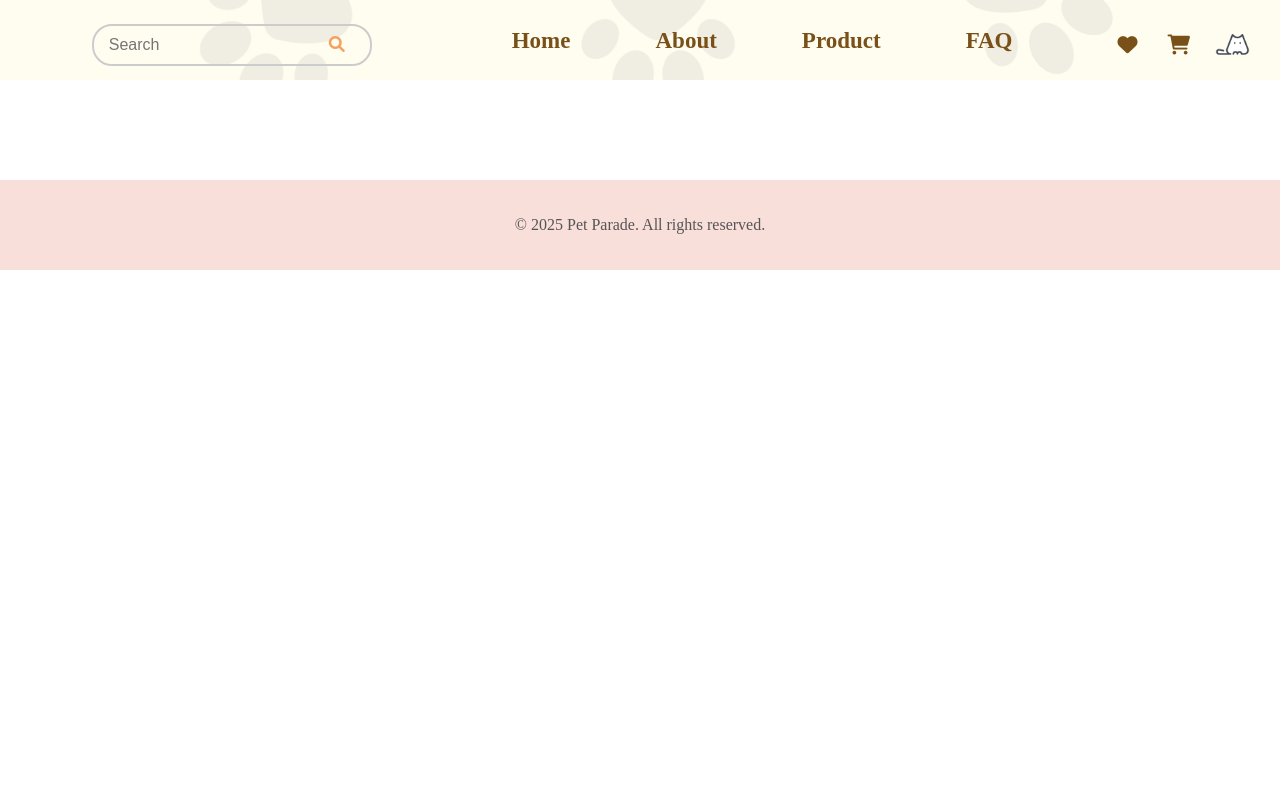
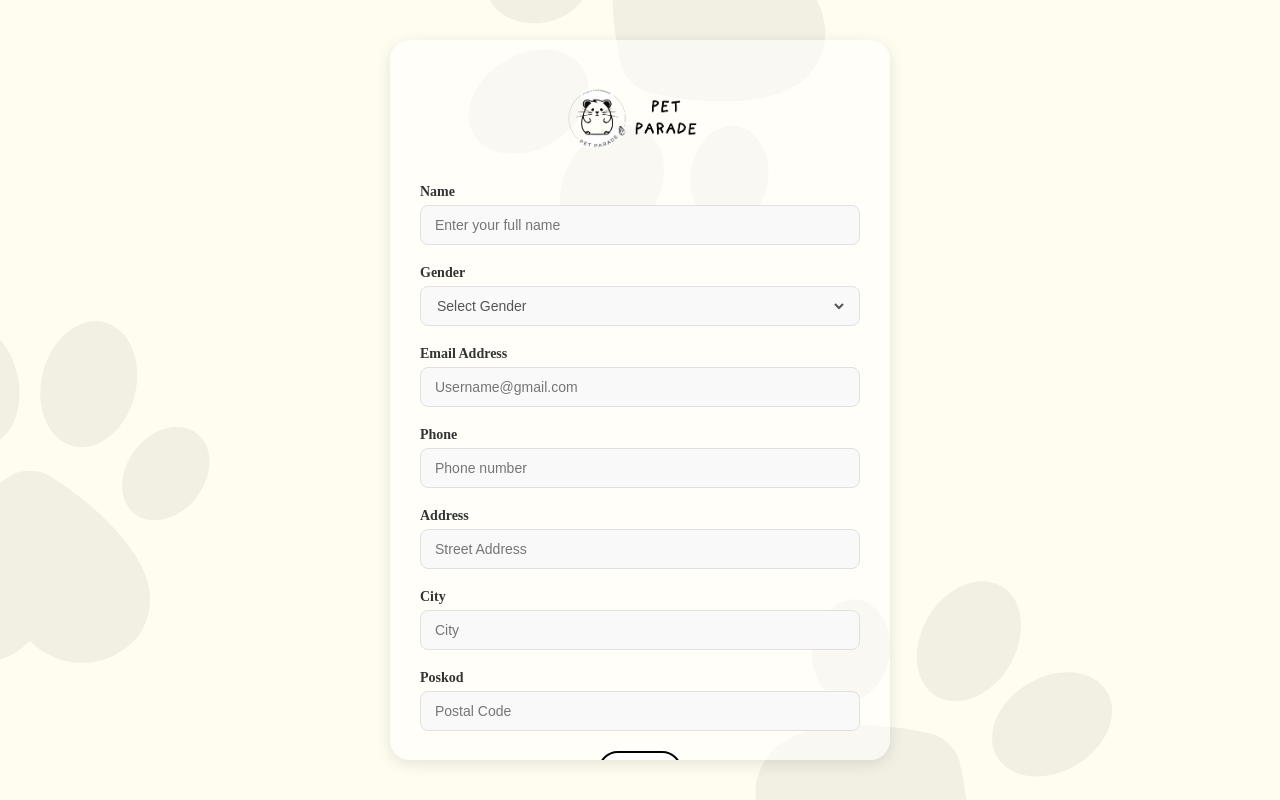
Before and after one commit to uruha8Rushia/petparade, a React (Create React App) app: page /signup in a window 1280 px wide. Shown: the top 800 px of the page. Built offline with nearby package versions, Linux system fonts and the light colour scheme.

Commit message:
add signup page

```diff
--- /dev/null
+++ b/src/App.css
@@ -0,0 +1,24 @@
+/* Apply custom scrollbar styles globally */
+html {
+    scrollbar-width: thin; /* For Firefox - sets the scrollbar width */
+    scrollbar-color: #c4c4c4 #f0f0f0; /* For Firefox - thumb color and track color */
+  }
+
+  html::-webkit-scrollbar {
+    width: 8px; /* Width of the scrollbar */
+    height: 8px; /* Height for horizontal scrollbars */
+  }
+
+  html::-webkit-scrollbar-thumb {
+    background: #c4c4c4; /* Color of the scrollbar thumb */
+    border-radius: 10px; /* Rounded edges for the thumb */
+  }
+
+  html::-webkit-scrollbar-thumb:hover {
+    background: #a4a4a4; /* Darker color on hover */
+  }
+
+  html::-webkit-scrollbar-track {
+    background: #f0f0f0; /* Background color of the scrollbar track */
+    border-radius: 10px; /* Rounded edges for the track */
+  }
--- a/src/App.js
+++ b/src/App.js
@@ -10,6 +10,7 @@ import PaymentFAQ from "./pages/FAQ_category/PaymentFAQ";
 import DeliveryFAQ from "./pages/FAQ_category/DeliveryFAQ";
 import ReturnsFAQ from "./pages/FAQ_category/ReturnsFAQ";
 import LoginForm from "./pages/Login";
+import Signup from "./pages/Singup";
 import Footer from "./component/Footer";
 
 function App() {
@@ -18,7 +19,8 @@ function App() {
       <Routes>
         {/* Login Page as default */}
         <Route path="/" element={<LoginForm />} />
-
+        {/* Signup Page */}
+        <Route path="/signup" element={<Signup />} />
         {/* Other routes */}
         <Route
           path="/*"
--- a/src/index.css
+++ b/src/index.css
@@ -2,3 +2,28 @@ body {
   margin: 0;
   padding: 0;
 }
+
+/* Apply custom scrollbar styles globally */
+html {
+  scrollbar-width: thin; /* For Firefox - sets the scrollbar width */
+  scrollbar-color: #c4c4c4 #f0f0f0; /* For Firefox - thumb color and track color */
+}
+
+html::-webkit-scrollbar {
+  width: 8px; /* Width of the scrollbar */
+  height: 8px; /* Height for horizontal scrollbars */
+}
+
+html::-webkit-scrollbar-thumb {
+  background: #c4c4c4; /* Color of the scrollbar thumb */
+  border-radius: 10px; /* Rounded edges for the thumb */
+}
+
+html::-webkit-scrollbar-thumb:hover {
+  background: #a4a4a4; /* Darker color on hover */
+}
+
+html::-webkit-scrollbar-track {
+  background: #f0f0f0; /* Background color of the scrollbar track */
+  border-radius: 10px; /* Rounded edges for the track */
+}
--- a/src/pages/Login.css
+++ b/src/pages/Login.css
@@ -9,7 +9,7 @@
 
   .login-card {
     background-color: #ffffff89;
-    border-radius: 12px;
+    border-radius: 20px;
     box-shadow: 0px 4px 15px rgba(0, 0, 0, 0.1);
     padding: 40px 30px;
     width: 100%;
@@ -92,7 +92,7 @@
     user-select: none;
     -webkit-user-select: none;
     touch-action: manipulation;
-    width: 200px;
+    width: 180px;
   }
 
   .login-button:hover {
@@ -104,17 +104,25 @@
     display: flex;
     justify-content: space-between;
     margin-top: 15px;
+    bottom: 20px;
   }
 
   .login-links a {
+    padding: 8px;
+    background-color: transparent;
+    width: 50px;
+    border-radius: 20px;
+    border: 2px solid #000;
     color: #000000;
-    font-size: 14px;
+    font-size: 12px;
     text-decoration: none;
-    transition: color 0.3s ease;
+    transition: color 0.5s ease;
+    text-align: center;
   }
 
   .login-links a:hover {
-    color: #f4a261;
+    color: white;
+    background-color: rgb(235, 179, 179);
   }
 
   .login-button:focus {
--- /dev/null
+++ b/src/pages/Signup.css
@@ -0,0 +1,112 @@
+.signup-container {
+    display: flex;
+    justify-content: center;
+    align-items: center;
+    height: 100vh;
+    background-image: url('/public/profile-background.png');
+  }
+
+  .signup-card {
+    background-color: #ffffff89;
+    border-radius: 20px;
+    box-shadow: 0px 4px 15px rgba(0, 0, 0, 0.1);
+    padding: 40px 30px;
+    width: 100%;
+    max-width: 500px; /* Set a maximum width to keep the card compact */
+    max-height: 90vh; /* Ensure the card doesn't exceed the viewport height */
+    overflow-y: auto; /* Enable vertical scrolling inside the card */
+    text-align: center;
+    box-sizing: border-box; /* Include padding and border in the element's total width and height */
+  }
+
+  .signup-logo img {
+    height: 80px;
+    margin-bottom: 20px;
+  }
+
+  .signup-form {
+    display: flex;
+    flex-direction: column;
+  }
+
+  .input-group {
+    margin-bottom: 20px;
+    text-align: left;
+  }
+
+  .input-group label {
+    font-size: 14px;
+    font-weight: bold;
+    color: #333333;
+    margin-bottom: 5px;
+    display: block;
+  }
+
+  .input-field {
+    display: flex;
+    align-items: center;
+    background-color: #f9f9f9;
+    border: 1px solid #e0e0e0;
+    border-radius: 8px;
+    padding: 10px 12px;
+  }
+
+  .input-field input,
+  .input-field select {
+    width: 100%;
+    border: none;
+    outline: none;
+    background-color: transparent;
+    font-size: 14px;
+    color: #555555;
+  }
+
+  .signup-button {
+    align-self: center;
+    background-color: #fff;
+    border-radius: 20px;
+    border: 2px solid #000;
+    font-size: 1rem;
+    padding: .75rem;
+    cursor: pointer;
+    transition: all 0.3s ease-in-out;
+  }
+
+  .signup-button:hover {
+    background-color: rgb(235, 179, 179);
+    color: #fff;
+  }
+
+  .signup-links {
+    margin-top: 15px;
+  }
+
+  .signup-links a {
+    font-size: 12px;
+    color: #000;
+    text-decoration: none;
+    transition: color 0.3s ease;
+  }
+
+  .signup-links a:hover {
+    color: rgb(235, 179, 179);
+  }
+
+  /* Custom scrollbar styles */
+.signup-card::-webkit-scrollbar {
+    width: 8px; /* Width of the scrollbar */
+  }
+
+  .signup-card::-webkit-scrollbar-thumb {
+    background: #c4c4c4; /* Color of the scrollbar thumb */
+    border-radius: 10px; /* Rounded edges for the thumb */
+  }
+
+  .signup-card::-webkit-scrollbar-thumb:hover {
+    background: #a4a4a4; /* Darker color on hover */
+  }
+
+  .signup-card::-webkit-scrollbar-track {
+    background: #f0f0f0; /* Background color of the scrollbar track */
+    border-radius: 10px; /* Rounded edges for the track */
+  }
--- /dev/null
+++ b/src/pages/Singup.js
@@ -0,0 +1,78 @@
+import React from "react";
+import { useNavigate } from "react-router-dom";
+import "./Signup.css";
+
+const Signup = () => {
+  const navigate = useNavigate(); // Initialize the navigate function
+
+  const handleSignup = (e) => {
+    e.preventDefault(); // Prevent the default form submission behavior
+    // Temporarily skip validation and navigate to a confirmation page or home
+    navigate("/Home"); // Navigate to the /home page
+  };
+
+  return (
+    <div className="signup-container">
+      <div className="signup-card">
+        <div className="signup-logo">
+          <img src="/nav_logo.png" alt="Logo" /> {/* Replace with your logo */}
+        </div>
+        <form className="signup-form" onSubmit={handleSignup}>
+          <div className="input-group">
+            <label>Name</label>
+            <div className="input-field">
+              <input type="text" placeholder="Enter your full name" required />
+            </div>
+          </div>
+          <div className="input-group">
+            <label>Gender</label>
+            <div className="input-field">
+              <select required>
+                <option value="">Select Gender</option>
+                <option value="Male">Male</option>
+                <option value="Female">Female</option>
+                <option value="Other">Other</option>
+              </select>
+            </div>
+          </div>
+          <div className="input-group">
+            <label>Email Address</label>
+            <div className="input-field">
+              <input type="email" placeholder="Username@gmail.com" required />
+            </div>
+          </div>
+          <div className="input-group">
+            <label>Phone</label>
+            <div className="input-field">
+              <input type="tel" placeholder="Phone number" required />
+            </div>
+          </div>
+          <div className="input-group">
+            <label>Address</label>
+            <div className="input-field">
+              <input type="text" placeholder="Street Address" required />
+            </div>
+          </div>
+          <div className="input-group">
+            <label>City</label>
+            <div className="input-field">
+              <input type="text" placeholder="City" required />
+            </div>
+          </div>
+          <div className="input-group">
+            <label>Poskod</label>
+            <div className="input-field">
+              <input type="text" placeholder="Postal Code" required />
+            </div>
+          </div>
+          <button type="submit" className="signup-button">Sign Up</button>
+          <div className="signup-links">
+            <a href="/">Back to Login</a>
+          </div>
+        </form>
+      </div>
+    </div>
+  );
+};
+
+export default Signup;
```
Also changed, not shown: src/pages/Login.js (line endings or trailing spaces).
